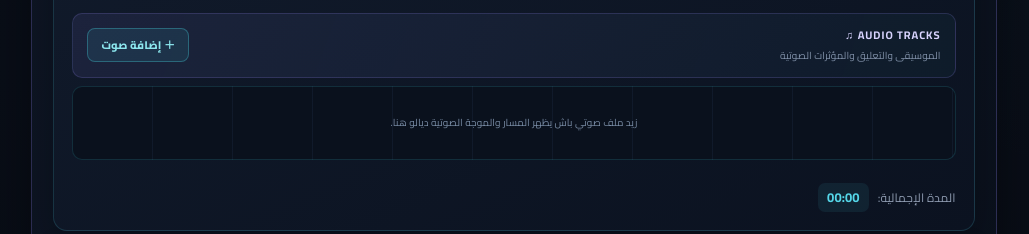
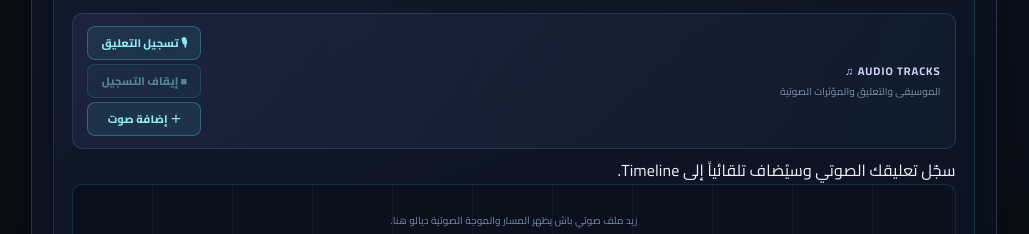
Before and after one commit to jalavaj3333-debug/AI-VIDEO-STUDIO-PRO-ULTIMATE, a plain HTML site: page index.html in a window 1280 px wide. Shown: the part 1041-1275 px from the top of the page, without its empty margins (0-1029 px from the left). Drawn offline with Linux system fonts and the light colour scheme.

Commit message:
Add workspace voiceover recording controls

```diff
--- a/index.html
+++ b/index.html
@@ -159,9 +159,14 @@
                             <strong>♫ AUDIO TRACKS</strong>
                             <small>الموسيقى والتعليق والمؤثرات الصوتية</small>
                         </div>
-                        <label class="audio-track-add" for="timelineAudioInput">＋ إضافة صوت</label>
-                        <input id="timelineAudioInput" type="file" accept="audio/*" multiple hidden>
+                        <div class="audio-track-actions">
+                            <button id="workspaceVoiceoverStart" class="audio-track-add voiceover-start" type="button">🎙 تسجيل التعليق</button>
+                            <button id="workspaceVoiceoverStop" class="audio-track-add voiceover-stop" type="button" disabled>■ إيقاف التسجيل</button>
+                            <label class="audio-track-add" for="timelineAudioInput">＋ إضافة صوت</label>
+                            <input id="timelineAudioInput" type="file" accept="audio/*" multiple hidden>
+                        </div>
                     </div>
+                    <p id="workspaceVoiceoverStatus" class="workspace-voiceover-status" aria-live="polite">سجّل تعليقك الصوتي وسيُضاف تلقائياً إلى Timeline.</p>
                     <div id="audioTimelineTracks" class="audio-timeline-tracks">
                         <p class="audio-timeline-empty">زيد ملف صوتي باش يظهر المسار والموجة الصوتية ديالو هنا.</p>
                     </div>
```
